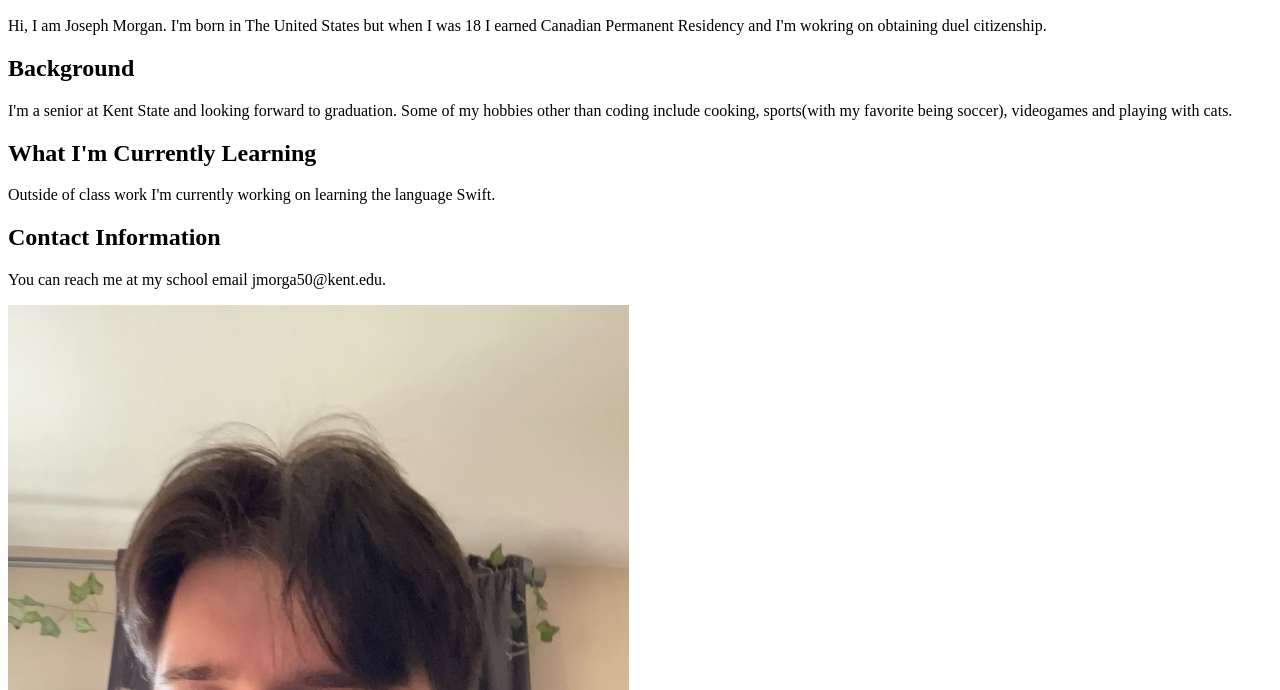
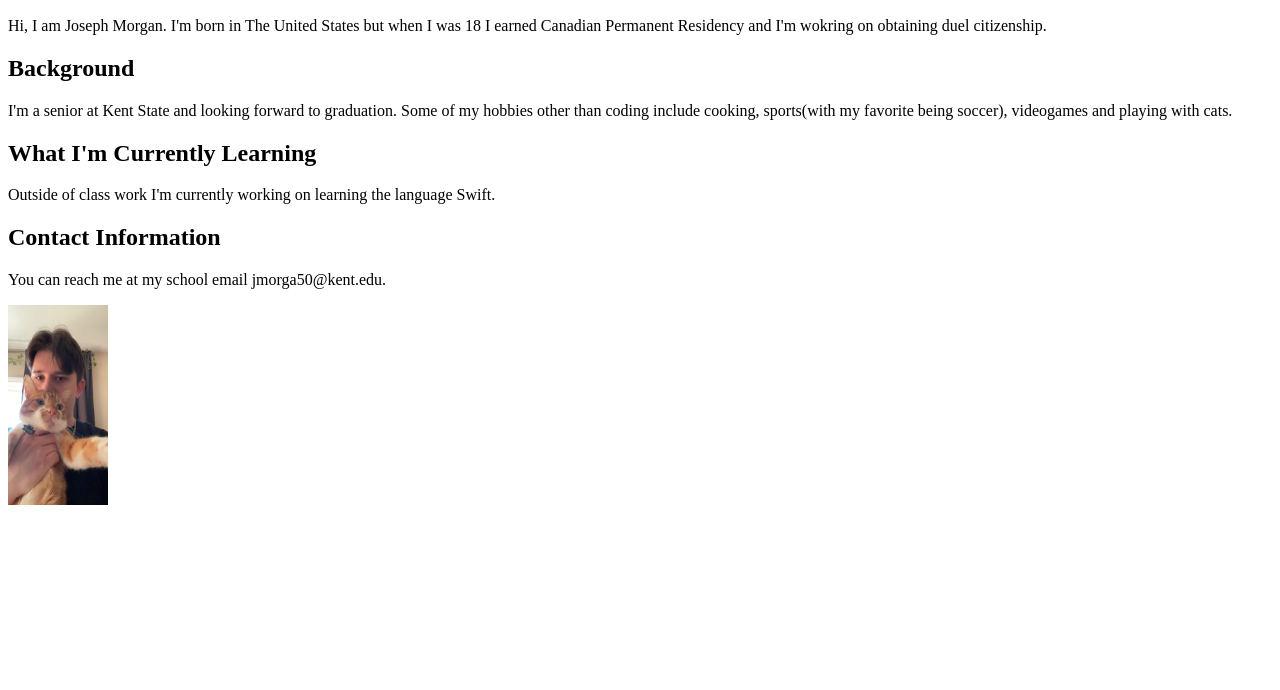
Before and after one commit to j-morgan6/JosephMorgan, a plain HTML site: page index.html in a window 1280 px wide. Shown: the part 110-800 px from the top of the page. Drawn offline with Linux system fonts and the light colour scheme.

Commit message:
Update index.html

```diff
--- a/index.html
+++ b/index.html
@@ -33,7 +33,7 @@
         </section>
 
         <section>
-            <img src="me_and_tofu.png"=alt"Me and my cat">
+            <img src="me_and_tofu.png"=alt"Me and my cat" width="100" height="200">
         </section>
     </main>
 </body>
```
